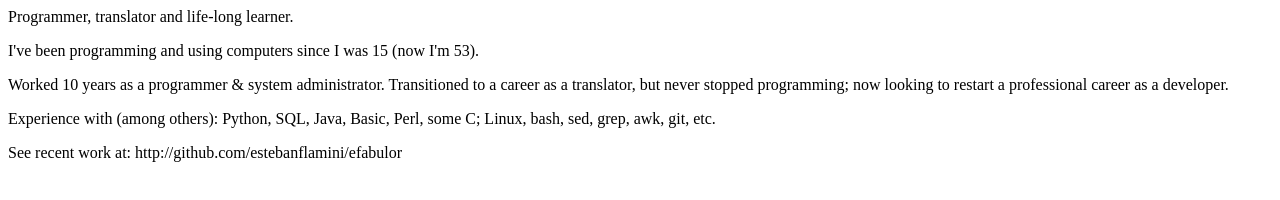
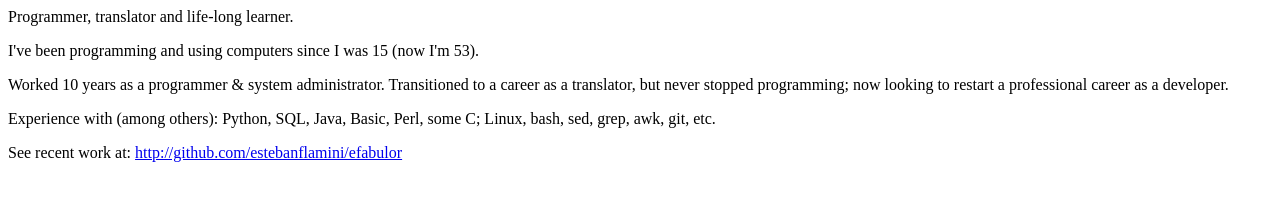
Before and after one commit to estebanflamini/estebanflamini.github.io, a plain HTML site: page CV.htm in a window 1280 px wide. Drawn offline with Linux system fonts and the light colour scheme.

Commit message:
Update CV.htm

```diff
--- a/CV.htm
+++ b/CV.htm
@@ -1,3 +1,5 @@
+<html><body>
+
 <p>Programmer, translator and life-long learner.</p>
 
 <p>I've been programming and using computers since I was 15 (now I'm 53).</p>
@@ -6,4 +8,6 @@
 
 <p>Experience with (among others): Python, SQL, Java, Basic, Perl, some C; Linux, bash, sed, grep, awk, git, etc.</p>
 
-<p>See recent work at: http://github.com/estebanflamini/efabulor</p>
+  <p>See recent work at: <a href="http://github.com/estebanflamini/efabulor">http://github.com/estebanflamini/efabulor</a></p>
+
+</body></html>
```
